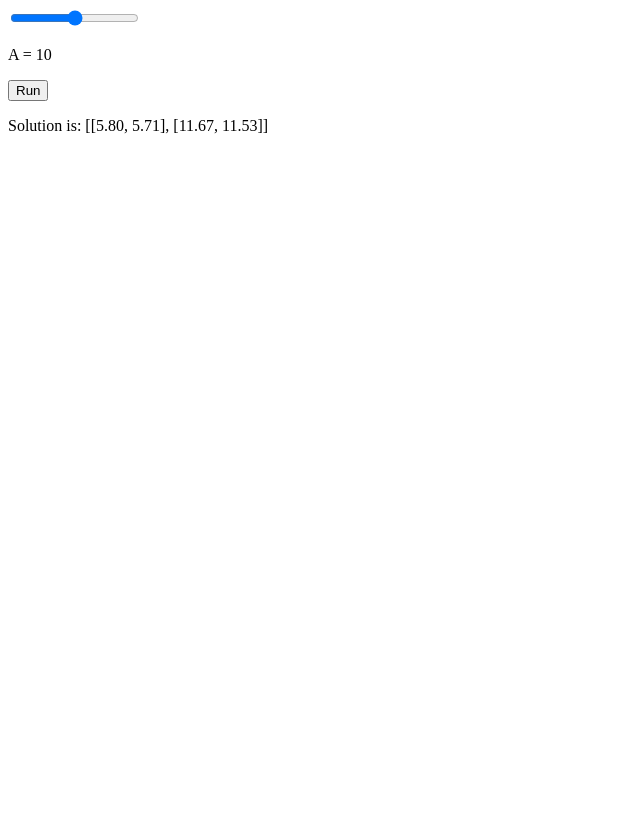
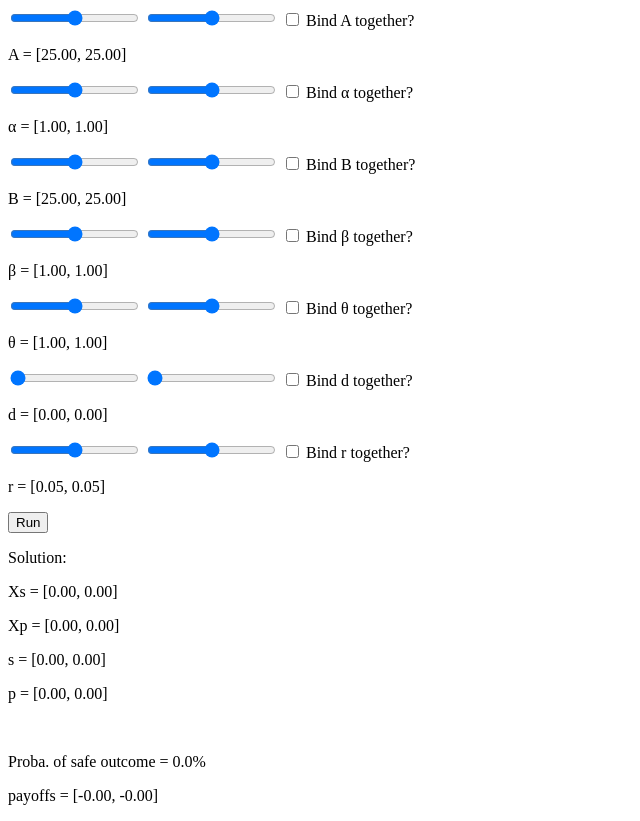
Before and after one commit to quevivasbien/ai-incentives-ts, a website built with webpack: page index.html in a window 1280 px wide. Both pictures are taken after a click on the button "Run". Shown: the whole page, without its empty margins (0-640 px from the left). Before the commit the page ends 800 px from the top, so only its background shows below. Built offline with nearby package versions, Linux system fonts and the light colour scheme.

Commit message:
interactive solver on index.html

```diff
--- a/index.html
+++ b/index.html
@@ -1,12 +1,66 @@
 <!DOCTYPE html>
 
-<input type="range" min="0" max="20" value="10" step="0.1" class="slider" id="a">
-<p>A = <span id="a-value"></span></p>
+<div id="a-controls">
+    <input type="range" min="0" max="50" value="25" step="0.1" class="slider" id="a1">
+    <input type="range" min="0" max="50" value="25" step="0.1" class="slider" id="a2">
+    <input type="checkbox" id="a-sync" name="a-sync">
+    <label for="a-sync">Bind A together?</label>
+    <p>A = <span id="a-display"></span></p>
+</div>
+<div id="alpha-controls">
+    <input type="range" min="0" max="2" value="1" step="0.05" class="slider" id="alpha1">
+    <input type="range" min="0" max="2" value="1" step="0.05" class="slider" id="alpha2">
+    <input type="checkbox" id="alpha-sync" name="alpha-sync">
+    <label for="alpha-sync">Bind &alpha; together?</label>
+    <p>&alpha; = <span id="alpha-display"></span></p>
+</div>
+<div id="b-controls">
+    <input type="range" min="0" max="50" value="25" step="0.1" class="slider" id="b1">
+    <input type="range" min="0" max="50" value="25" step="0.1" class="slider" id="b2">
+    <input type="checkbox" id="b-sync" name="b-sync">
+    <label for="b-sync">Bind B together?</label>
+    <p>B = <span id="b-display"></span></p>
+</div>
+<div id="beta-controls">
+    <input type="range" min="0" max="2" value="1" step="0.05" class="slider" id="beta1">
+    <input type="range" min="0" max="2" value="1" step="0.05" class="slider" id="beta2">
+    <input type="checkbox" id="beta-sync" name="beta-sync">
+    <label for="beta-sync">Bind &beta; together?</label>
+    <p>&beta; = <span id="beta-display"></span></p>
+</div>
+<div id="theta-controls">
+    <input type="range" min="0" max="2" value="1" step="0.05" class="slider" id="theta1">
+    <input type="range" min="0" max="2" value="1" step="0.05" class="slider" id="theta2">
+    <input type="checkbox" id="theta-sync" name="theta-sync">
+    <label for="theta-sync">Bind &theta; together?</label>
+    <p>&theta; = <span id="theta-display"></span></p>
+</div>
+<div id="d-controls">
+    <input type="range" min="0" max="1" value="0" step="0.05" class="slider" id="d1">
+    <input type="range" min="0" max="1" value="0" step="0.05" class="slider" id="d2">
+    <input type="checkbox" id="d-sync" name="d-sync">
+    <label for="d-sync">Bind d together?</label>
+    <p>d = <span id="d-display"></span></p>
+</div>
+<div id="r-controls">
+    <input type="range" min="0" max="0.1" value="0.05" step="0.01" class="slider" id="r1">
+    <input type="range" min="0" max="0.1" value="0.05" step="0.01" class="slider" id="r2">
+    <input type="checkbox" id="r-sync" name="r-sync">
+    <label for="r-sync">Bind r together?</label>
+    <p>r = <span id="r-display"></span></p>
+</div>
 
 <button id="button">Run</button>
 
-<p>
-    Solution is: [<span id="solution"></span>]
-</p>
+<p>Solution:</p>
+<div id="solution-div">
+    <p>Xs = <span id="solution-xs">[]</span></p>
+    <p>Xp = <span id="solution-xp">[]</span></p>
+    <p>s = <span id="solution-s">[]</span></p>
+    <p>p = <span id="solution-p">[]</span></p>
+    <br>
+    <p>Proba. of safe outcome = <span id="solution-total-safety">[]</span></p>
+    <p>payoffs = <span id="solution-payoffs">[]</span></p>
+</div>
 
 <script src="./dist/bundle.js"></script>
--- a/src/index.ts
+++ b/src/index.ts
@@ -1,27 +1,73 @@
-import { Vec } from './vec';
+import { vec, Vec } from './vec';
 import { ProdFunc, Problem } from './problem';
 import { solve } from './solve';
 
-const slider = document.getElementById("a");
-const slider_value = document.getElementById("a-value");
-if (slider !== null && slider_value !== null) {
-    slider_value.innerHTML = (<HTMLInputElement>slider).value;
-    slider.oninput = () => {
-        slider_value.innerHTML = (<HTMLInputElement>slider).value;
-    };
+interface ValueMap {
+    [key: string]: Vec;
 }
 
-const button = document.getElementById("button");
-if (button !== null) {
-    button.onclick = () => {
-        const a = parseFloat((<HTMLInputElement>slider).value);
-        const prodFunc = new ProdFunc({a: new Vec(a, a)});
-        const problem = new Problem({prodFunc: prodFunc});
-        const res = solve(problem);
+const values: ValueMap = {
+    a: new Vec(0, 0),
+    alpha: new Vec(0, 0),
+    b: new Vec(0, 0),
+    beta: new Vec(0, 0),
+    theta: new Vec(0, 0),
+    d: new Vec(0, 0),
+    r: new Vec(0, 0)
+};
 
-        const solution = document.getElementById("solution");
-        if (solution !== null) {
-            solution.innerHTML = `${res.xs.pretty()}, ${res.xp.pretty()}`;
+function setupControls(varName: string) {
+    const sliders = [
+        <HTMLInputElement>(document.getElementById(`${varName}1`)),
+        <HTMLInputElement>(document.getElementById(`${varName}2`))
+    ];
+    const syncBox = <HTMLInputElement>(document.getElementById(`${varName}-sync`));
+    const display = <HTMLSpanElement>(document.getElementById(`${varName}-display`));
+    function update(changed: number) {
+        if (syncBox.checked) {
+            sliders[1-changed].value = sliders[changed].value;
         }
-    };
+        values[varName][0] = parseFloat(sliders[0].value);
+        values[varName][1] = parseFloat(sliders[1].value);
+        display.innerHTML = values[varName].pretty();
+    }
+    update(0);
+    sliders[0].addEventListener("input", () => update(0));
+    sliders[1].addEventListener("input", () => update(1));
 }
+
+function setupAllControls() {
+    for (let k in values) {
+        setupControls(k);
+    }
+}
+
+function run() {
+    const prodFunc = new ProdFunc({
+        a: values.a,
+        alpha: values.alpha,
+        b: values.b,
+        beta: values.beta,
+        theta: values.theta
+    });
+    const problem = new Problem({
+        prodFunc: prodFunc,
+        d: values.d,
+        r: values.r
+    });
+    const res = solve(problem);
+    console.log("solver success: ", res.success)
+
+    document.getElementById("solution-xs").innerHTML = res.xs.pretty();
+    document.getElementById("solution-xp").innerHTML = res.xp.pretty();
+    document.getElementById("solution-s").innerHTML = res.s.pretty();
+    document.getElementById("solution-p").innerHTML = res.p.pretty();
+
+    document.getElementById("solution-total-safety").innerHTML = `${(res.total_safety * 100).toFixed(1)}%`;
+    document.getElementById("solution-payoffs").innerHTML = res.payoffs.pretty();
+}
+
+const button = <HTMLButtonElement>(document.getElementById("button"));
+button.addEventListener("click", run);
+
+setupAllControls();
--- a/src/solve.ts
+++ b/src/solve.ts
@@ -91,7 +91,8 @@ export function solve(
         maxIters = 100,
         solverTol = 1e-10,
         solverMaxIters = 100,
-        solverSimplexSize = 100
+        solverSimplexSize = 100,
+        retries = 10
     } = {}
 ): SolverResult {
     let Xs = sampleLogNormal(problem.n);
@@ -107,6 +108,20 @@ export function solve(
         Xs = newXs;
         Xp = newXp;
     }
-    console.log("Warning: maxIterations reached");
+    if (retries > 0) {
+        console.log("retrying...");
+        return solve(
+            problem,
+            {
+                tol: tol,
+                maxIters: maxIters,
+                solverTol: solverTol,
+                solverMaxIters: solverMaxIters,
+                solverSimplexSize: solverSimplexSize,
+                retries: retries - 1
+            }
+        )
+    }
+    console.log("no retries remaining")
     return new SolverResult(problem, false, Xs, Xp);
 }
```
